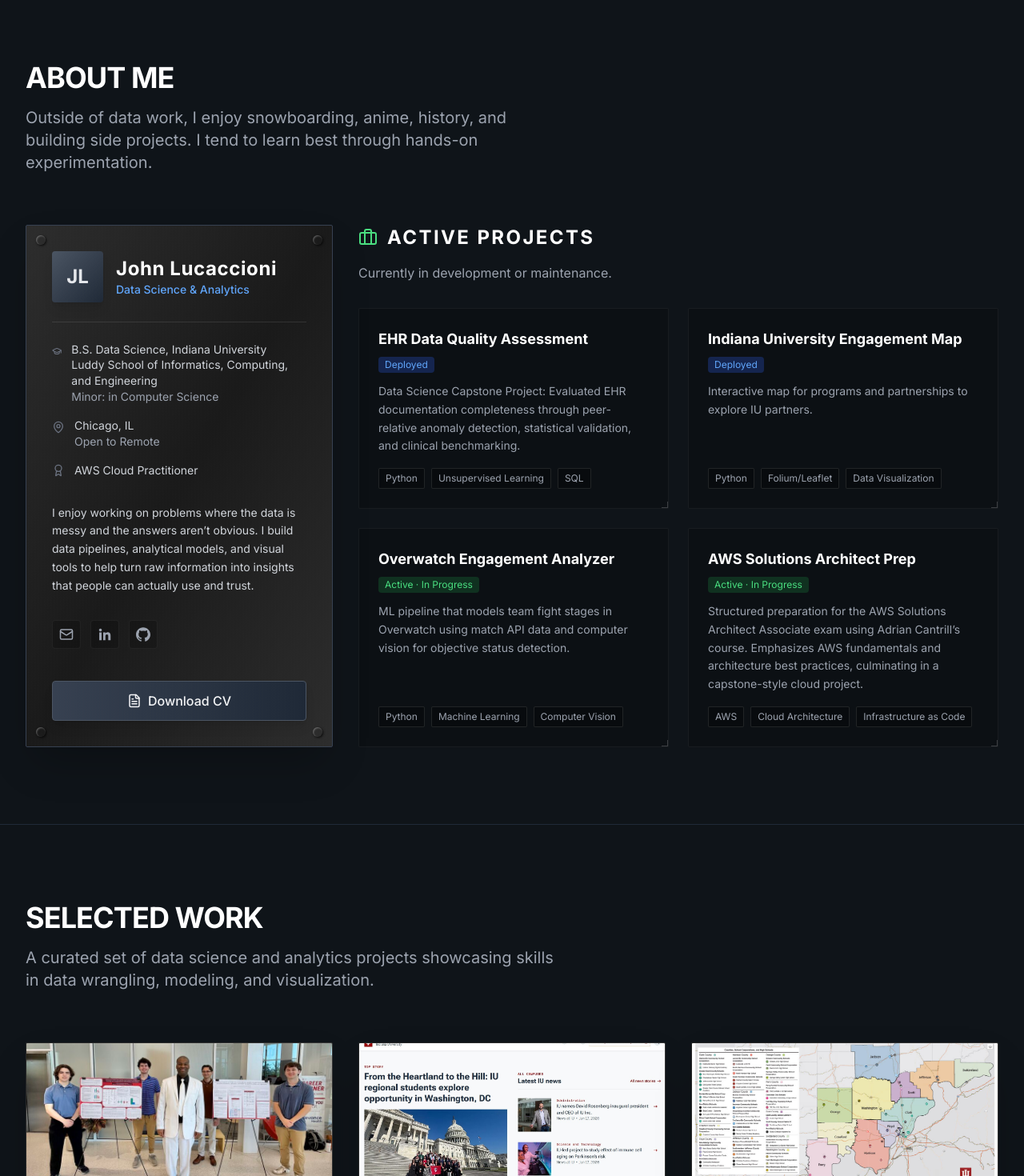
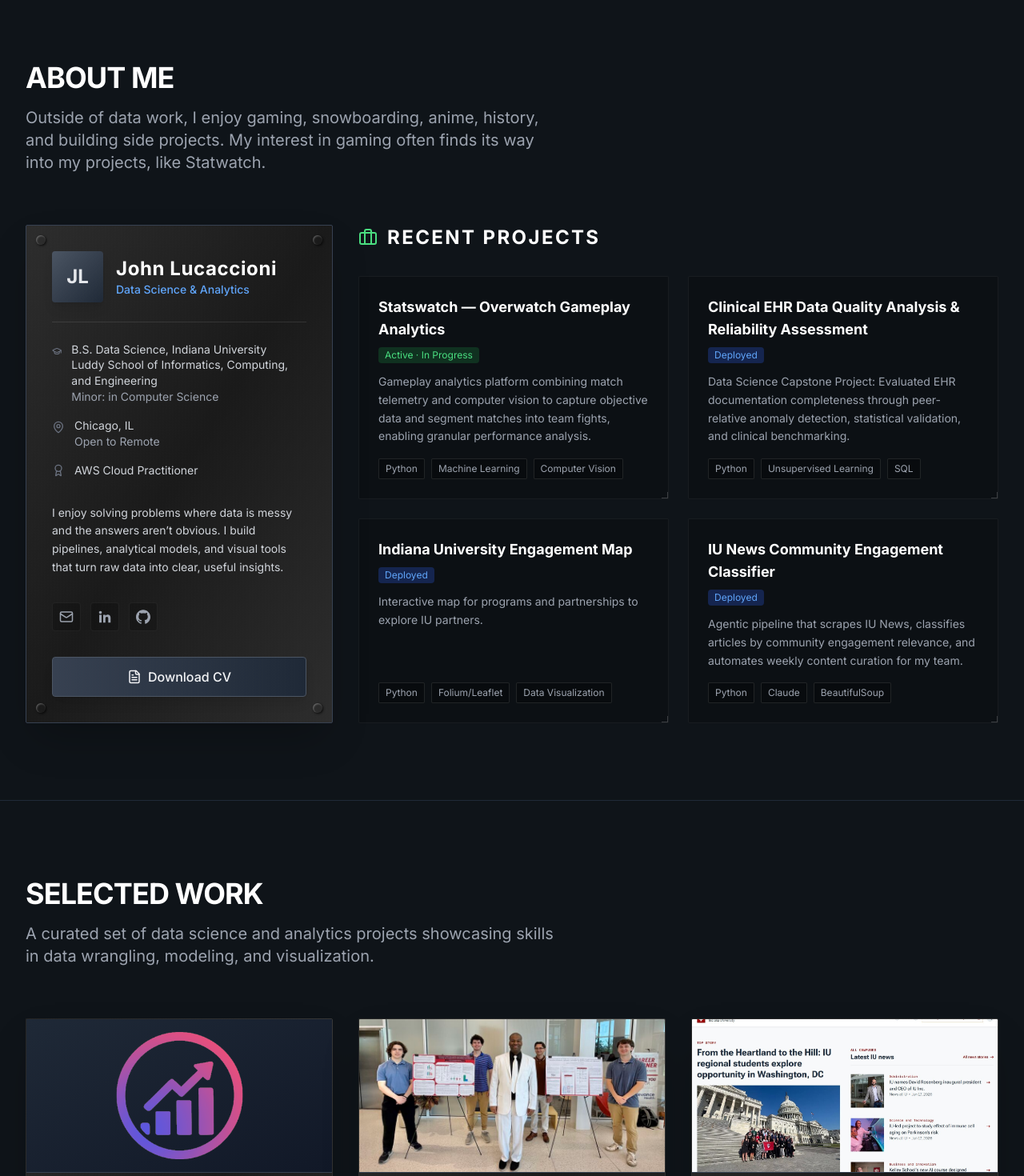
Before and after one commit to JLuca11/JLuca11.github.io, a React (Vite) app: page / in a window 1280 px wide. Shown: the part 820-2290 px from the top of the page at 80% size. Built offline with nearby package versions, Linux system fonts and the light colour scheme.

Commit message:
Updated about me and added Statswatch project

```diff
--- a/src/components/About.tsx
+++ b/src/components/About.tsx
@@ -50,8 +50,16 @@
 import { MetalPanel } from './ui/MetalPanel';
 const projects = [
 {
+  id: '3',
+  title: 'Statswatch — Overwatch Gameplay Analytics',
+  photo: 'Photos/OverwatchAnalyzer.jpg',
+  description: 'Gameplay analytics platform combining match telemetry and computer vision to capture objective data and segment matches into team fights, enabling granular performance analysis.',
+  tags: ['Python', 'Machine Learning', 'Computer Vision', 'OpenCV', 'Data Engineering', 'UX/UI'],
+  status: 'Active · In Progress'
+},
+{
   id: '1',
-  title: 'EHR Data Quality Assessment',
+  title: 'Clinical EHR Data Quality Analysis & Reliability Assessment',
   description: 'Data Science Capstone Project: Evaluated EHR documentation completeness through peer-relative anomaly detection, statistical validation, and clinical benchmarking.',
   tags: ['Python', 'Unsupervised Learning', 'SQL'],
   status: 'Deployed'
@@ -65,21 +73,12 @@
   status: 'Deployed'
 },
 {
-  id: '3',
-  title: 'Overwatch Engagement Analyzer',
-  photo: 'Photos/OverwatchAnalyzer.jpg',
-  description: 'ML pipeline that models team fight stages in Overwatch using match API data and computer vision for objective status detection.',
-  tags: ['Python', 'Machine Learning', 'Computer Vision', 'OpenCV', 'Overwatch API', 'Data Analysis'],
-  link: 'https://github.com/JLuca11/Overwatch-Engagement-Analyzer',
-  status: 'Active · In Progress'
-},
-{
   id: '4',
-  title: 'AWS Solutions Architect Prep',
-  description: `Structured preparation for the AWS Solutions Architect Associate exam using Adrian Cantrill’s
-  course. Emphasizes AWS fundamentals and architecture best practices, culminating in a capstone-style cloud project.`,
-  tags: ['AWS', 'Cloud Architecture', 'Infrastructure as Code', 'Security', 'Networking', 'Hand-on Labs'],
-  status: 'Active · In Progress'
+  title: 'IU News Community Engagement Classifier',
+  photo: 'Photos/IUNews.jpg',
+  description: 'Agentic pipeline that scrapes IU News, classifies articles by community engagement relevance, and automates weekly content curation for my team.',
+  tags: ['Python', 'Claude', 'BeautifulSoup', 'Agentic AI', "NLP"],
+  status: 'Deployed'
 }];
 
 export function About() {
@@ -91,8 +90,8 @@
             ABOUT ME
           </h2>
           <p className="text-lg sm:text-xl text-gray-400 max-w-2xl">
-            Outside of data work, I enjoy snowboarding, anime, history, and building side projects.
-            I tend to learn best through hands-on experimentation.
+            Outside of data work, I enjoy gaming, snowboarding, anime, history,
+            and building side projects. My interest in gaming often finds its way into my projects, like Statwatch.
           </p>
         </div>
         <div className="grid grid-cols-1 lg:grid-cols-3 gap-8">
@@ -135,8 +134,8 @@
               </div>
 
               <p className="text-gray-300 leading-relaxed mb-8 text-sm">
-                I enjoy working on problems where the data is messy and the answers aren’t obvious. I build data pipelines, analytical models,
-                and visual tools to help turn raw information into insights that people can actually use and trust.
+                I enjoy solving problems where data is messy and the answers aren’t obvious.
+                I build pipelines, analytical models, and visual tools that turn raw data into clear, useful insights.
               </p>
 
               <div className="flex gap-3 mb-4">
@@ -179,18 +178,15 @@
             </MetalPanel>
           </div>
 
-          {/* Active Projects */}
+          {/* Recent Projects */}
           <div className="lg:col-span-2">
             <div className="mb-8">
               <div className="flex items-center gap-3 mb-4">
                 <Briefcase className="w-6 h-6 text-green-400" />
                 <h3 className="text-2xl font-bold text-white tracking-widest">
-                  ACTIVE PROJECTS
+                  RECENT PROJECTS
                 </h3>
               </div>
-              <p className="text-gray-400">
-                Currently in development or maintenance.
-              </p>
             </div>
 
               <div className="grid sm:grid-cols-2 gap-6">
--- a/src/components/Projects.tsx
+++ b/src/components/Projects.tsx
@@ -3,8 +3,18 @@
 import { MetalPanel } from './ui/MetalPanel';
 const projects = [
 {
+  id: '8',
+  title: 'Statswatch — Overwatch Gameplay Analytics',
+  photo: 'Photos/StatswatchIcon.png',
+  imageFit: 'contain' as const,
+  description: 'Gameplay analytics platform combining match telemetry and computer vision to capture objective data and segment matches into team fights, enabling granular performance analysis.',
+  tags: ['Python', 'Machine Learning', 'Computer Vision', 'OpenCV', 'Data Engineering', 'UX/UI'],
+  link: 'https://github.com/JLuca11/Statswatch-Overwatch-Gameplay-Analytics',
+  status: 'Active · In Progress'
+},
+{
   id: '3',
-  title: 'EHR Data Quality Assessment',
+  title: 'Clinical EHR Data Quality Analysis & Reliability Assessment',
   photo: 'Photos/EHRCapstoneImg.jpg',
   description:
   'Data Science Capstone Project: Evaluated EHR documentation completeness through peer-relative anomaly detection, statistical validation, and clinical benchmarking.',
@@ -16,18 +26,9 @@
   id: '7',
   title: 'IU News Community Engagement Classifier',
   photo: 'Photos/IUNews.jpg',
-  description: 'Agentic pipeline that scrapes IU news and classifies articles.',
+  description: 'Agentic pipeline that scrapes IU News, classifies articles by community engagement relevance, and automates weekly content curation for my team.',
   tags: ['Python', 'Claude API', 'BeautifulSoup', 'Agentic AI', "NLP"],
   link: 'https://github.com/joluca-iu/IU-News-Weekly',
-  status: 'Deployed'
-},
-{
-  id: '6',
-  title: 'IU Poster Map',
-  photo: 'Photos/IUSEPosterMap.jpg',
-  description: 'Static, print-ready geospatial visualization of IU engagement data designed for clarity at poster scale.',
-  tags: ['Python', 'Folium/Leaflet', 'Print Design', 'Data Visualization'],
-  link: 'https://github.com/JLuca11/IU-South-East-Community-Partner-Map',
   status: 'Deployed'
 },
 {
@@ -38,6 +39,15 @@
   'Interactive map for programs and partnerships to explore IU partners',
   tags: ['Python', 'Folium/Leaflet', 'Geo Data', 'Data Visualization'],
   link: 'https://schoolpartnerships.iu.edu/impact/statewide-snapshot.html',
+  status: 'Deployed'
+},
+{
+  id: '6',
+  title: 'IU Poster Map',
+  photo: 'Photos/IUSEPosterMap.jpg',
+  description: 'Static, print-ready geospatial visualization of IU engagement data designed for clarity at poster scale.',
+  tags: ['Python', 'Folium/Leaflet', 'Print Design', 'Data Visualization'],
+  link: 'https://github.com/JLuca11/IU-South-East-Community-Partner-Map',
   status: 'Deployed'
 },
 {
@@ -70,15 +80,7 @@
   link: 'https://github.com/JLuca11/Tranquility-App',
   status: 'Deployed'
 },
-{
-  id: '8',
-  title: 'Overwatch Engagement Analyzer',
-  photo: undefined,
-  description: 'ML pipeline that models team fight stages in Overwatch using match API data and computer vision for objective status detection.',
-  tags: ['Python', 'Machine Learning', 'Computer Vision', 'OpenCV', 'Overwatch API', 'Data Analysis'],
-  link: 'https://github.com/JLuca11/Overwatch-Engagement-Analyzer',
-  status: 'Active · In Progress'
-},
+
 ];
 
 function ProjectCard({ project }: { project: typeof projects[0] }) {
@@ -92,7 +94,7 @@
           <img
             src={project.photo}
             alt={project.title}
-            className="w-full h-full object-cover"
+            className={`w-full h-full ${project.imageFit === 'contain' ? 'object-contain p-4' : 'object-cover'}`}
           />
         ) : (
           <span className="text-4xl font-bold text-gray-600">
```
Also changed, not shown: public/Photos/StatswatchIcon.png (added), 1 other file (tests, documents, lock files or other folders).
